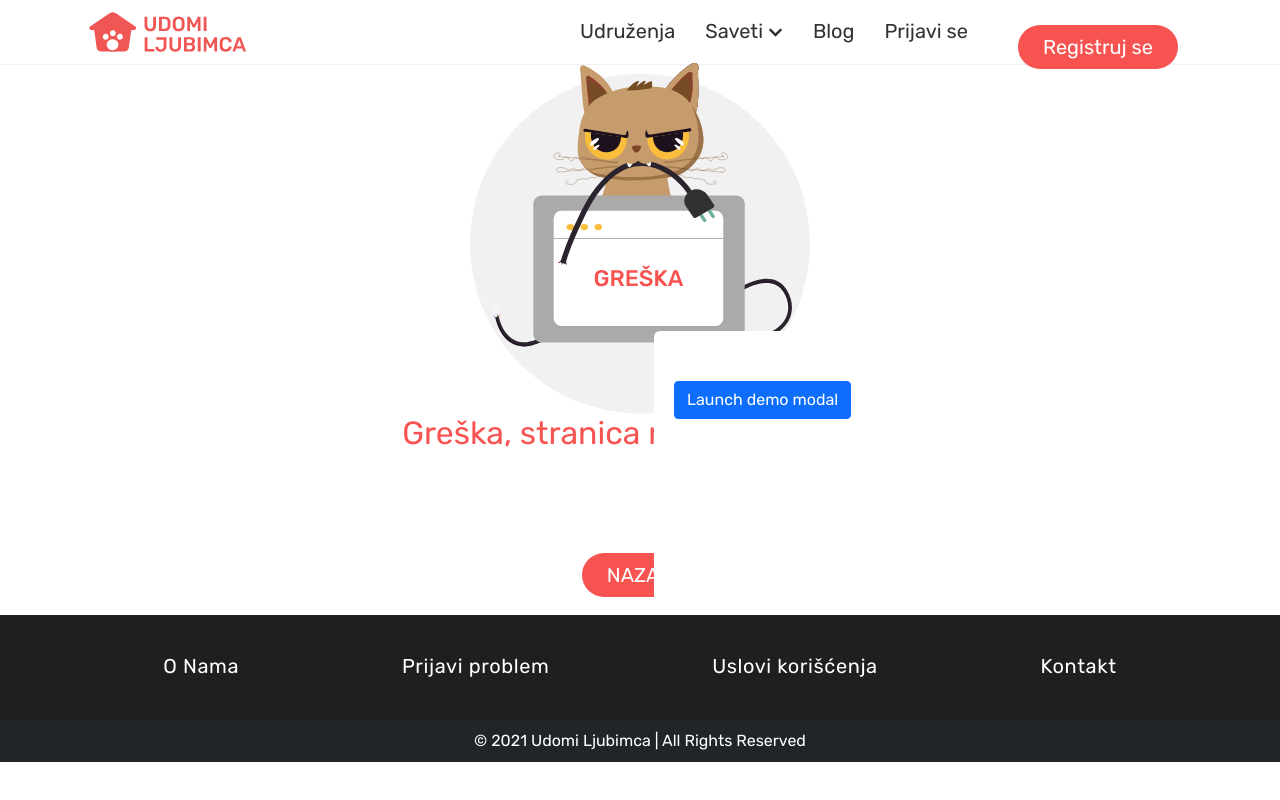
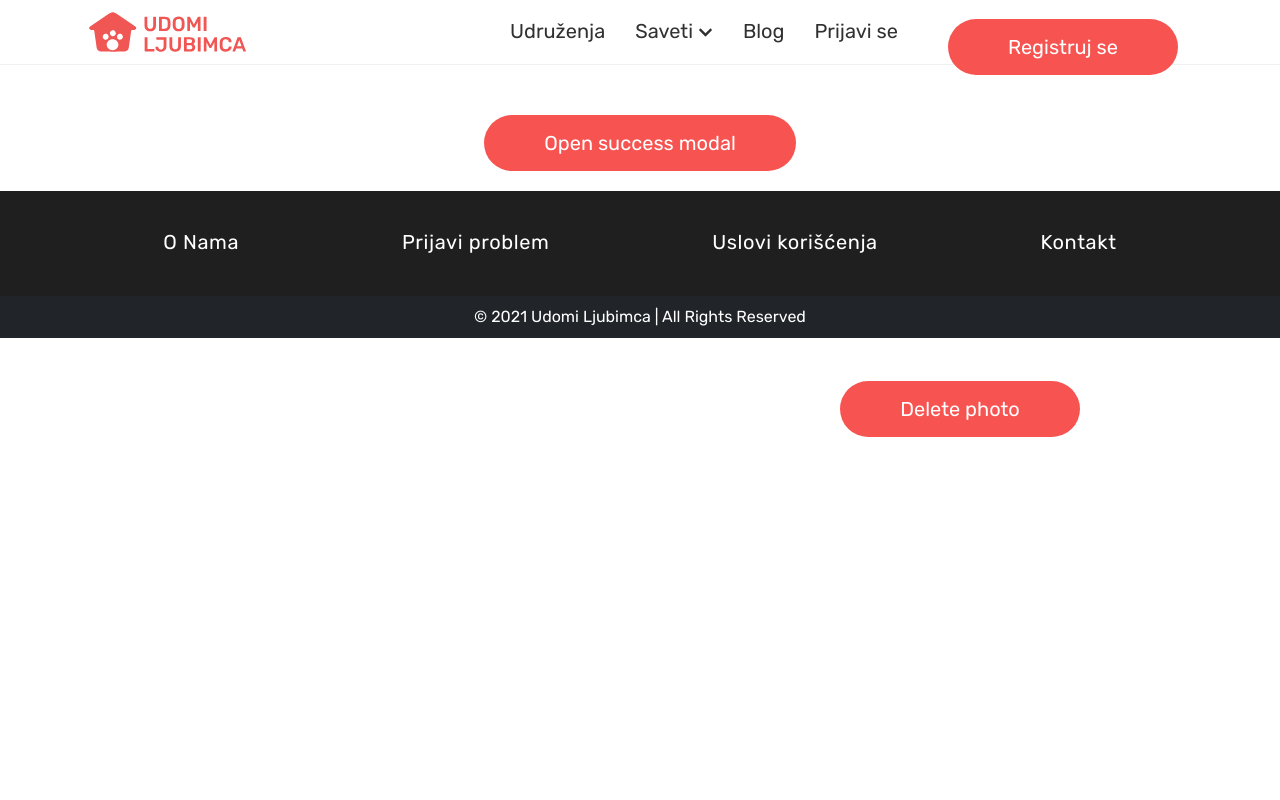
Before and after one commit to udomiljubimca/udomiljubimca-frontend, a React (Create React App) app in the folder frontend/: page /test in a window 1280 px wide. Built offline with nearby package versions, Linux system fonts and the light colour scheme.

Commit message:
Added success message

```diff
--- a/frontend/src/App.js
+++ b/frontend/src/App.js
@@ -4,9 +4,6 @@ import { useState } from 'react';
 import HomePage from './pages/HomePage';
 import Header from './components/Header/Header';
 import Footer from './components/Footer/Footer';
-
-//test
-import DeletePhoto from './components/DeletePhoto/DeletePhoto';
 
 // router
 import Error from './components/Error/Error';
@@ -19,6 +16,9 @@ import VetPostPage from './pages/VetPostPage';
 import BlogPage from './pages/BlogPage';
 import BlogPostPage from './pages/BlogPostPage';
 import DonationsPage from './pages/DonationsPage';
+
+//testing modals
+import TestPage from './pages/TestPage';
 
 // fake blog data import, it is just for preview and demo
 import blogData from './fakeBlogPostData';
@@ -81,6 +81,9 @@ function App() {
           <Route exact path='/veterinar/:id'>
             <VetPostPage blogPosts={blogPosts} />
           </Route>
+          <Route exact path='/test'>
+            <TestPage />
+          </Route>
           <Route component={Error} />
 
           {/* <Route exact path='/filtriranjePsa'>
--- a/frontend/src/components/Error/Error.js
+++ b/frontend/src/components/Error/Error.js
@@ -2,9 +2,6 @@ import React from 'react';
 import { Link } from 'react-router-dom';
 import ErrorImage from '../../assets/error.svg';
 import './error.css';
-
-//test
-import DeletePhoto from '../DeletePhoto/DeletePhoto';
 
 const Error = () => {
   return (
@@ -14,7 +11,6 @@ const Error = () => {
       <Link to='/' className='custom-btn btn-primary'>
         NAZAD
       </Link>
-      <DeletePhoto />
     </div>
   );
 };
--- a/frontend/src/components/DeletePhoto/DeletePhoto.js
+++ b/frontend/src/components/Modals/DeletePhoto/DeletePhoto.js
@@ -12,11 +12,17 @@ export default function DeletePhoto() {
 
   return (
     <div className='deletePopUp'>
-      <Button variant='primary' onClick={handleShow}>
-        Launch demo modal
+      <Button className='custom-btn btn-primary' onClick={handleShow}>
+        Delete photo
       </Button>
 
-      <Modal show={show} onHide={handleClose}>
+      <Modal
+        show={show}
+        onHide={handleClose}
+        size='lg'
+        aria-labelledby='contained-modal-title-vcenter'
+        centered
+      >
         <Modal.Body>
           <span className='modal-text'>
             Da li sigurno želite da izbrišete fotografiju?
--- /dev/null
+++ b/frontend/src/components/Modals/SuccessMessage/SuccessMessage.css
@@ -0,0 +1,10 @@
+* {
+  text-align: center;
+}
+.btn-primary {
+  padding: 0.3em 3em;
+}
+
+p {
+  margin: 0;
+}
--- /dev/null
+++ b/frontend/src/components/Modals/SuccessMessage/SuccessMessage.js
@@ -0,0 +1,39 @@
+import React, { useState } from 'react';
+import { Modal, Button } from 'react-bootstrap';
+import './SuccessMessage.css';
+import check from '../../../assets/check.svg';
+
+export default function SuccessMessage(props) {
+  const [show, setShow] = useState(false);
+  const handleClose = () => setShow(false);
+  const handleShow = () => setShow(true);
+
+  return (
+    <>
+      <Modal
+        {...props}
+        // size='lg'
+        aria-labelledby='contained-modal-title-vcenter'
+        centered
+        show={show}
+        className='success-message'
+        data-dismiss='modal'
+      >
+        <Modal.Header onClick={handleClose} closeButton>
+          <Modal.Title id='contained-modal-title-vcenter'></Modal.Title>
+        </Modal.Header>
+        <Modal.Body>
+          <img src={check} alt='check' height='256px' width='256px' />
+          <h3>Uspešno!</h3>
+          <p>Poruka je uspešno poslata</p>
+          <Button className='custom-btn btn-primary' onClick={handleClose}>
+            OK
+          </Button>
+        </Modal.Body>
+      </Modal>
+      <Button className='custom-btn btn-primary' onClick={handleShow}>
+        Open success modal
+      </Button>{' '}
+    </>
+  );
+}
--- /dev/null
+++ b/frontend/src/pages/TestPage.js
@@ -0,0 +1,13 @@
+import React from 'react';
+import DeletePhoto from '../components/Modals/DeletePhoto/DeletePhoto';
+import SuccessMessage from '../components/Modals/SuccessMessage/SuccessMessage';
+
+// Route created for testing modals and new content
+export default function TestPage() {
+  return (
+    <div>
+      <DeletePhoto />
+      <SuccessMessage />
+    </div>
+  );
+}
```
Also changed, not shown: frontend/src/assets/check.png (added), frontend/src/assets/check.svg (added), frontend/src/components/Modals/DeletePhoto/DeletePhoto.css (renamed from frontend/src/components/DeletePhoto/DeletePhoto.css).
